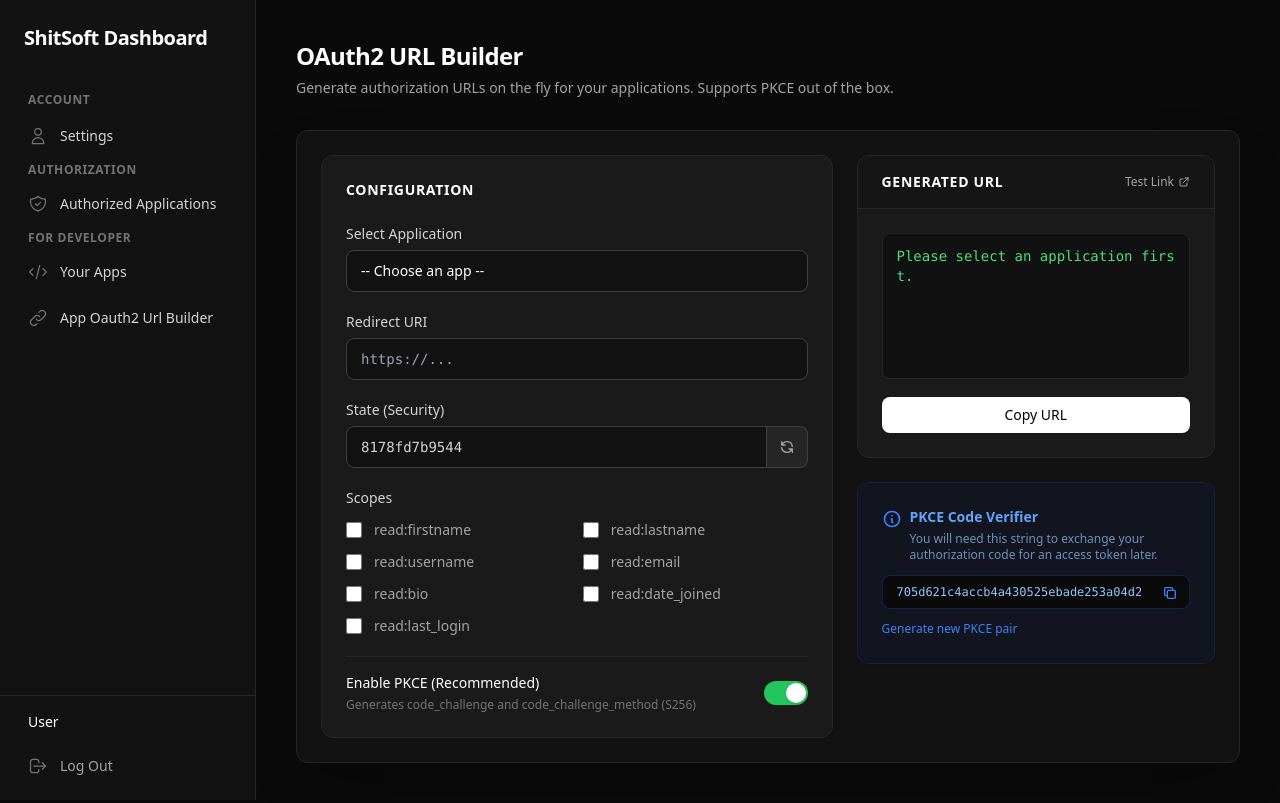
After one commit to ShitSoft31/auth_server, a Django app: template templates/oauth2_provider/url_builder.html in a window 1280 px wide. The commit adds this page. Run offline with Django 5.2, Linux system fonts and the light colour scheme; the template is opened without the code that fills it: most values are stand-ins (such as "Sample title", 1, 10 or a date in 2020); some libraries are stand-ins or nearby versions.

Commit message:
feat(oauth2): add consent page and authorization URL builder
- Add a styled consent template for the authorize endpoint showing the
  requesting application, requested scopes, and a "Not you?" logout
  shortcut
- Add a URL builder page and UrlBuilderView that generate authorize
  URLs with state and PKCE support for the user's own applications
- Expose the builder from the developer sidebar section and use
  distinct icons for the existing entries
- Allow authorization requests without PKCE by disabling PKCE_REQUIRED

```diff
--- a/config/settings.py
+++ b/config/settings.py
@@ -180,7 +180,7 @@ OAUTH2_PROVIDER = {
         "code",
     ],
     # PKCE
-    "PKCE_REQUIRED": True,
+    "PKCE_REQUIRED": False,
     # Token expiration
     "ACCESS_TOKEN_EXPIRE_SECONDS": 900,  # 15 dakika
     "AUTHORIZATION_CODE_EXPIRE_SECONDS": 300,  # 5 dakika
--- a/config/urls.py
+++ b/config/urls.py
@@ -18,8 +18,11 @@ Including another URLconf
 from django.contrib import admin
 from django.urls import path, include
 
+from accounts.views import UrlBuilderView
+
 urlpatterns = [
     # Third-Party Urls
+    path("oauth/url-builder/", UrlBuilderView.as_view(), name="url-builder"),
     path("oauth/", include("oauth2_provider.urls", namespace="oauth2_provider")),
     # First-Party Urls
     path("admin/", admin.site.urls),
--- a/templates/oauth2_provider/base.html
+++ b/templates/oauth2_provider/base.html
@@ -37,15 +37,30 @@
             <p class="px-3 text-xs font-semibold text-neutral-500 uppercase tracking-wider mb-2 mt-6">Authorization</p>
 
             <a href="{% url 'oauth2_provider:authorized-token-list' %}" class="flex items-center px-3 py-2.5 text-sm font-medium rounded-lg text-neutral-300 hover:text-white hover:bg-[#1a1a1a] transition-colors group">
-                <svg class="w-5 h-5 mr-3 text-neutral-500 group-hover:text-neutral-300" fill="none" stroke="currentColor" viewBox="0 0 24 24"><path stroke-linecap="round" stroke-linejoin="round" stroke-width="1.5" d="M15 7a2 2 0 012 2m4 0a6 6 0 01-7.743 5.743L11 17H9v2H7v2H4a1 1 0 01-1-1v-2.586a1 1 0 01.293-.707l5.964-5.964A6 6 0 1121 9z"></path></svg>
+                <!-- Shield Check Icon -->
+                <svg class="w-5 h-5 mr-3 text-neutral-500 group-hover:text-neutral-300" fill="none" stroke="currentColor" viewBox="0 0 24 24">
+                    <path stroke-linecap="round" stroke-linejoin="round" stroke-width="1.5" d="M9 12l2 2 4-4m5.618-4.016A11.955 11.955 0 0112 2.944a11.955 11.955 0 01-8.618 3.04A12.02 12.02 0 003 9c0 5.591 3.824 10.29 9 11.622 5.176-1.332 9-6.03 9-11.622 0-1.042-.133-2.052-.382-3.016z"></path>
+                </svg>
                 Authorized Applications
             </a>
 
             <p class="px-3 text-xs font-semibold text-neutral-500 uppercase tracking-wider mb-2 mt-6">For Developer</p>
 
             <a href="{% url 'oauth2_provider:list' %}" class="flex items-center px-3 py-2.5 text-sm font-medium rounded-lg text-neutral-300 hover:text-white hover:bg-[#1a1a1a] transition-colors group">
-                <svg class="w-5 h-5 mr-3 text-neutral-500 group-hover:text-neutral-300" fill="none" stroke="currentColor" viewBox="0 0 24 24"><path stroke-linecap="round" stroke-linejoin="round" stroke-width="1.5" d="M15 7a2 2 0 012 2m4 0a6 6 0 01-7.743 5.743L11 17H9v2H7v2H4a1 1 0 01-1-1v-2.586a1 1 0 01.293-.707l5.964-5.964A6 6 0 1121 9z"></path></svg>
+                <!-- Code Brackets Icon -->
+                <svg class="w-5 h-5 mr-3 text-neutral-500 group-hover:text-neutral-300" fill="none" stroke="currentColor" viewBox="0 0 24 24">
+                    <path stroke-linecap="round" stroke-linejoin="round" stroke-width="1.5" d="M10 20l4-16m4 4l4 4-4 4M6 16l-4-4 4-4"></path>
+                </svg>
                 Your Apps
+            </a>
+
+            <!-- Not: URL Builder için href kısmını kendi url ismine göre değiştirmeyi unutma -->
+            <a href="{% url 'url-builder' %}" class="flex items-center px-3 py-2.5 text-sm font-medium rounded-lg text-neutral-300 hover:text-white hover:bg-[#1a1a1a] transition-colors group">
+                <!-- Link / Chain Icon -->
+                <svg class="w-5 h-5 mr-3 text-neutral-500 group-hover:text-neutral-300" fill="none" stroke="currentColor" viewBox="0 0 24 24">
+                    <path stroke-linecap="round" stroke-linejoin="round" stroke-width="1.5" d="M13.828 10.172a4 4 0 00-5.656 0l-4 4a4 4 0 105.656 5.656l1.102-1.101m-.758-4.899a4 4 0 005.656 0l4-4a4 4 0 00-5.656-5.656l-1.1 1.1"></path>
+                </svg>
+                App Oauth2 Url Builder
             </a>
         </nav>
 
--- /dev/null
+++ b/templates/oauth2_provider/url_builder.html
@@ -0,0 +1,316 @@
+{% extends "oauth2_provider/base.html" %}
+
+{% block title %}URL Builder | Applications{% endblock %}
+{% block page_title %}OAuth2 URL Builder{% endblock %}
+{% block page_description %}Generate authorization URLs on the fly for your applications. Supports PKCE out of the box.{% endblock %}
+
+{% block content %}
+    <div class="w-full space-y-6">
+
+        <div class="grid grid-cols-1 lg:grid-cols-12 gap-6">
+
+            <!-- Sol Taraf: Ayarlar (Form) -->
+            <div class="lg:col-span-7 space-y-6">
+                <div class="bg-[#1a1a1a] border border-neutral-800 rounded-xl p-6 shadow-sm">
+                    <h3 class="text-sm font-semibold text-white uppercase tracking-wider mb-6">Configuration</h3>
+
+                    <!-- App Selection -->
+                    <div class="mb-5">
+                        <label for="appSelect" class="block text-sm font-medium text-neutral-300 mb-1.5">Select Application</label>
+                        <select id="appSelect" class="w-full bg-[#121212] border border-neutral-700 text-white rounded-lg px-3.5 py-2.5 focus:outline-none focus:border-neutral-500 focus:ring-1 focus:ring-neutral-500 transition-colors sm:text-sm appearance-none cursor-pointer">
+                            <option value="">-- Choose an app --</option>
+                            <!-- JS ile doldurulacak -->
+                        </select>
+                    </div>
+
+                    <!-- Redirect URI -->
+                    <div class="mb-5">
+                        <label for="redirectUri" class="block text-sm font-medium text-neutral-300 mb-1.5">Redirect URI</label>
+                        <input type="url" id="redirectUri" class="w-full bg-[#121212] border border-neutral-700 text-neutral-300 font-mono rounded-lg px-3.5 py-2.5 focus:outline-none focus:border-neutral-500 focus:ring-1 focus:ring-neutral-500 transition-colors sm:text-sm" placeholder="https://...">
+                    </div>
+
+                    <!-- State Parameter -->
+                    <div class="mb-5">
+                        <label for="stateParam" class="block text-sm font-medium text-neutral-300 mb-1.5">State (Security)</label>
+                        <div class="flex">
+                            <input type="text" id="stateParam" class="flex-1 bg-[#121212] border border-neutral-700 text-neutral-300 font-mono rounded-l-lg px-3.5 py-2.5 focus:outline-none focus:border-neutral-500 focus:ring-1 focus:ring-neutral-500 sm:text-sm">
+                            <button type="button" id="btnRefreshState" class="px-3 py-2 bg-neutral-800 border border-l-0 border-neutral-700 rounded-r-lg text-neutral-400 hover:text-white hover:bg-neutral-700 transition-colors focus:outline-none">
+                                <svg class="w-4 h-4" fill="none" stroke="currentColor" viewBox="0 0 24 24"><path stroke-linecap="round" stroke-linejoin="round" stroke-width="2" d="M4 4v5h.582m15.356 2A8.001 8.001 0 004.582 9m0 0H9m11 11v-5h-.581m0 0a8.003 8.003 0 01-15.357-2m15.357 2H15"></path></svg>
+                            </button>
+                        </div>
+                    </div>
+
+                    <!-- Scopes -->
+                    <div class="mb-5">
+                        <label class="block text-sm font-medium text-neutral-300 mb-3">Scopes</label>
+                        <div class="grid grid-cols-1 sm:grid-cols-2 gap-3" id="scopeContainer">
+                            <!-- Django'dan aldığımız scope'lar -->
+                            <label class="flex items-center space-x-3 cursor-pointer group">
+                                <input type="checkbox" value="read:firstname" class="scope-cb w-4 h-4 rounded border-neutral-700 text-neutral-300 focus:ring-neutral-500 bg-[#121212]">
+                                <span class="text-sm text-neutral-400 group-hover:text-neutral-200 transition-colors">read:firstname</span>
+                            </label>
+                            <label class="flex items-center space-x-3 cursor-pointer group">
+                                <input type="checkbox" value="read:lastname" class="scope-cb w-4 h-4 rounded border-neutral-700 text-neutral-300 focus:ring-neutral-500 bg-[#121212]">
+                                <span class="text-sm text-neutral-400 group-hover:text-neutral-200 transition-colors">read:lastname</span>
+                            </label>
+                            <label class="flex items-center space-x-3 cursor-pointer group">
+                                <input type="checkbox" value="read:username" class="scope-cb w-4 h-4 rounded border-neutral-700 text-neutral-300 focus:ring-neutral-500 bg-[#121212]">
+                                <span class="text-sm text-neutral-400 group-hover:text-neutral-200 transition-colors">read:username</span>
+                            </label>
+                            <label class="flex items-center space-x-3 cursor-pointer group">
+                                <input type="checkbox" value="read:email" class="scope-cb w-4 h-4 rounded border-neutral-700 text-neutral-300 focus:ring-neutral-500 bg-[#121212]">
+                                <span class="text-sm text-neutral-400 group-hover:text-neutral-200 transition-colors">read:email</span>
+                            </label>
+                            <label class="flex items-center space-x-3 cursor-pointer group">
+                                <input type="checkbox" value="read:bio" class="scope-cb w-4 h-4 rounded border-neutral-700 text-neutral-300 focus:ring-neutral-500 bg-[#121212]">
+                                <span class="text-sm text-neutral-400 group-hover:text-neutral-200 transition-colors">read:bio</span>
+                            </label>
+                            <label class="flex items-center space-x-3 cursor-pointer group">
+                                <input type="checkbox" value="read:date_joined" class="scope-cb w-4 h-4 rounded border-neutral-700 text-neutral-300 focus:ring-neutral-500 bg-[#121212]">
+                                <span class="text-sm text-neutral-400 group-hover:text-neutral-200 transition-colors">read:date_joined</span>
+                            </label>
+                            <label class="flex items-center space-x-3 cursor-pointer group">
+                                <input type="checkbox" value="read:last_login" class="scope-cb w-4 h-4 rounded border-neutral-700 text-neutral-300 focus:ring-neutral-500 bg-[#121212]">
+                                <span class="text-sm text-neutral-400 group-hover:text-neutral-200 transition-colors">read:last_login</span>
+                            </label>
+                        </div>
+                    </div>
+
+                    <!-- PKCE Toggle -->
+                    <div class="pt-4 border-t border-neutral-800 flex items-center justify-between">
+                        <div>
+                            <h4 class="text-sm font-medium text-white">Enable PKCE (Recommended)</h4>
+                            <p class="text-xs text-neutral-500 mt-1">Generates code_challenge and code_challenge_method (S256)</p>
+                        </div>
+                        <button type="button" id="pkceToggle" class="relative inline-flex h-6 w-11 flex-shrink-0 cursor-pointer rounded-full border-2 border-transparent bg-green-500 transition-colors duration-200 ease-in-out focus:outline-none">
+                            <span id="pkceToggleDot" class="translate-x-5 pointer-events-none inline-block h-5 w-5 transform rounded-full bg-white shadow ring-0 transition duration-200 ease-in-out"></span>
+                        </button>
+                    </div>
+
+                </div>
+            </div>
+
+            <!-- Sağ Taraf: Sonuç (URL ve Verifier) -->
+            <div class="lg:col-span-5 space-y-6">
+                <!-- Generated URL -->
+                <div class="bg-[#1a1a1a] border border-neutral-800 rounded-xl overflow-hidden shadow-sm">
+                    <div class="px-6 py-4 border-b border-neutral-800 bg-[#151515] flex justify-between items-center">
+                        <h3 class="text-sm font-semibold text-white uppercase tracking-wider">Generated URL</h3>
+                        <a id="btnOpenUrl" href="#" target="_blank" class="text-xs text-neutral-400 hover:text-white transition-colors flex items-center">
+                            Test Link <svg class="w-3 h-3 ml-1" fill="none" stroke="currentColor" viewBox="0 0 24 24"><path stroke-linecap="round" stroke-linejoin="round" stroke-width="2" d="M10 6H6a2 2 0 00-2 2v10a2 2 0 002 2h10a2 2 0 002-2v-4M14 4h6m0 0v6m0-6L10 14"></path></svg>
+                        </a>
+                    </div>
+                    <div class="p-6">
+                        <textarea id="resultUrl" rows="6" readonly class="w-full bg-[#111] border border-neutral-800 text-green-400 font-mono rounded-lg px-3.5 py-3 text-sm focus:outline-none resize-none break-all"></textarea>
+                        <button type="button" id="btnCopyUrl" class="mt-3 w-full inline-flex items-center justify-center px-4 py-2 text-sm font-medium text-black bg-white rounded-lg hover:bg-neutral-200 transition-colors shadow-sm focus:outline-none">
+                            Copy URL
+                        </button>
+                    </div>
+                </div>
+
+                <!-- Generated PKCE Verifier (If enabled) -->
+                <div id="verifierContainer" class="bg-blue-950/20 border border-blue-900/30 rounded-xl p-6 shadow-sm">
+                    <div class="flex items-start mb-3">
+                        <svg class="w-5 h-5 text-blue-500 mr-2 shrink-0 mt-0.5" fill="none" stroke="currentColor" viewBox="0 0 24 24"><path stroke-linecap="round" stroke-linejoin="round" stroke-width="2" d="M13 16h-1v-4h-1m1-4h.01M21 12a9 9 0 11-18 0 9 9 0 0118 0z"></path></svg>
+                        <div>
+                            <h4 class="text-sm font-semibold text-blue-400">PKCE Code Verifier</h4>
+                            <p class="text-xs text-blue-300/70 mt-1">You will need this string to exchange your authorization code for an access token later.</p>
+                        </div>
+                    </div>
+                    <div class="relative">
+                        <input type="text" id="codeVerifier" readonly class="w-full bg-[#0a0a0a] border border-blue-900/50 text-blue-300 font-mono rounded-lg px-3.5 py-2 text-xs focus:outline-none pr-12">
+                        <button type="button" id="btnCopyVerifier" class="absolute right-2 top-1.5 text-blue-500 hover:text-blue-300 transition-colors p-1" title="Copy Verifier">
+                            <svg class="w-4 h-4" fill="none" stroke="currentColor" viewBox="0 0 24 24"><path stroke-linecap="round" stroke-linejoin="round" stroke-width="2" d="M8 16H6a2 2 0 01-2-2V6a2 2 0 012-2h8a2 2 0 012 2v2m-6 12h8a2 2 0 002-2v-8a2 2 0 00-2-2h-8a2 2 0 00-2 2v8a2 2 0 002 2z"></path></svg>
+                        </button>
+                    </div>
+                    <button type="button" id="btnRefreshPKCE" class="mt-3 text-xs text-blue-500 hover:text-blue-400 transition-colors underline-offset-2 hover:underline">
+                        Generate new PKCE pair
+                    </button>
+                </div>
+            </div>
+
+        </div>
+    </div>
+{% endblock %}
+
+{% block extra_js %}
+<script>
+    // --- 1. DJANGO'DAN GELEN VERİLER ---
+    // Views.py'den bu veriyi JSON formatında göndermen gerekiyor.
+    // Örnek: context['apps_json'] = json.dumps([{'id': app.client_id, 'name': app.name, 'redirect': app.redirect_uris.split()[0]} for app in request.user.oauth2_provider_application.all()])
+    const appsData = {{ apps_json|safe|default:"[]" }};
+    const authorizeEndpoint = window.location.origin + "{% url 'oauth2_provider:authorize' %}";
+
+    // --- 2. DOM ELEMENTLERİ ---
+    const appSelect = document.getElementById('appSelect');
+    const redirectUriInput = document.getElementById('redirectUri');
+    const stateInput = document.getElementById('stateParam');
+    const resultUrl = document.getElementById('resultUrl');
+    const scopeCbs = document.querySelectorAll('.scope-cb');
+
+    const pkceToggle = document.getElementById('pkceToggle');
+    const pkceToggleDot = document.getElementById('pkceToggleDot');
+    const verifierContainer = document.getElementById('verifierContainer');
+    const codeVerifierInput = document.getElementById('codeVerifier');
+
+    let isPkceEnabled = true;
+    let currentChallenge = "";
+    let currentVerifier = "";
+
+    // --- 3. YARDIMCI FONKSİYONLAR ---
+    const generateRandomString = (length) => {
+        const array = new Uint32Array(length);
+        window.crypto.getRandomValues(array);
+        return Array.from(array, dec => ('0' + dec.toString(16)).substr(-2)).join('').substr(0, length);
+    };
+
+    const generateState = () => {
+        stateInput.value = generateRandomString(12);
+        buildUrl();
+    };
+
+    // --- PKCE (SHA256 & Base64URL) ---
+    function base64urlencode(buffer) {
+        let binary = '';
+        const bytes = new Uint8Array(buffer);
+        for (let i = 0; i < bytes.byteLength; i++) {
+            binary += String.fromCharCode(bytes[i]);
+        }
+        return window.btoa(binary)
+            .replace(/\+/g, '-')
+            .replace(/\//g, '_')
+            .replace(/=+$/, '');
+    }
+
+    async function generatePKCE() {
+        // Generate random verifier
+        const verifier = generateRandomString(43); // 43-128 chars
+
+        // Hash it with SHA-256
+        const encoder = new TextEncoder();
+        const data = encoder.encode(verifier);
+        const hash = await window.crypto.subtle.digest('SHA-256', data);
+
+        // Base64Url Encode
+        const challenge = base64urlencode(hash);
+
+        currentVerifier = verifier;
+        currentChallenge = challenge;
+        codeVerifierInput.value = verifier;
+
+        buildUrl();
+    }
+
+    // --- 4. ANA URL OLUŞTURUCU ---
+    const buildUrl = () => {
+        if (!appSelect.value) {
+            resultUrl.value = "Please select an application first.";
+            return;
+        }
+
+        const url = new URL(authorizeEndpoint);
+        url.searchParams.append('response_type', 'code');
+        url.searchParams.append('client_id', appSelect.value);
+
+        if (redirectUriInput.value.trim()) {
+            url.searchParams.append('redirect_uri', redirectUriInput.value.trim());
+        }
+
+        if (stateInput.value.trim()) {
+            url.searchParams.append('state', stateInput.value.trim());
+        }
+
+        const selectedScopes = Array.from(scopeCbs).filter(cb => cb.checked).map(cb => cb.value);
+        if (selectedScopes.length > 0) {
+            url.searchParams.append('scope', selectedScopes.join(' '));
+        }
+
+        if (isPkceEnabled && currentChallenge) {
+            url.searchParams.append('code_challenge', currentChallenge);
+            url.searchParams.append('code_challenge_method', 'S256');
+        }
+
+        // JS URL objesi space karakterini + yapar, DOT genelde %20 sever, temizleyelim:
+        const finalUrlStr = url.toString().replace(/\+/g, '%20');
+
+        resultUrl.value = finalUrlStr;
+        document.getElementById('btnOpenUrl').href = finalUrlStr;
+    };
+
+
+    // --- 5. EVENT LISTENERS ---
+
+    // Uygulama listesini doldur
+    if(appsData && appsData.length > 0){
+        appsData.forEach(app => {
+            const opt = document.createElement('option');
+            opt.value = app.id;
+            opt.textContent = app.name;
+            // dataya redirect uri'yi da gömelim
+            opt.dataset.redirect = app.redirect || '';
+            appSelect.appendChild(opt);
+        });
+    }
+
+    appSelect.addEventListener('change', (e) => {
+        const selectedOption = e.target.options[e.target.selectedIndex];
+        if (selectedOption.dataset.redirect) {
+            redirectUriInput.value = selectedOption.dataset.redirect;
+        } else {
+            redirectUriInput.value = '';
+        }
+        buildUrl();
+    });
+
+    redirectUriInput.addEventListener('input', buildUrl);
+    stateInput.addEventListener('input', buildUrl);
+    scopeCbs.forEach(cb => cb.addEventListener('change', buildUrl));
+
+    document.getElementById('btnRefreshState').addEventListener('click', generateState);
+    document.getElementById('btnRefreshPKCE').addEventListener('click', generatePKCE);
+
+    // PKCE Toggle Animasyon ve Mantığı
+    pkceToggle.addEventListener('click', () => {
+        isPkceEnabled = !isPkceEnabled;
+        if(isPkceEnabled) {
+            pkceToggle.classList.replace('bg-neutral-600', 'bg-green-500');
+            pkceToggleDot.classList.replace('translate-x-0', 'translate-x-5');
+            verifierContainer.classList.remove('hidden');
+            if(!currentChallenge) generatePKCE();
+            else buildUrl();
+        } else {
+            pkceToggle.classList.replace('bg-green-500', 'bg-neutral-600');
+            pkceToggleDot.classList.replace('translate-x-5', 'translate-x-0');
+            verifierContainer.classList.add('hidden');
+            buildUrl();
+        }
+    });
+
+    // Copy URL
+    document.getElementById('btnCopyUrl').addEventListener('click', (e) => {
+        resultUrl.select();
+        document.execCommand('copy');
+        const btn = e.target;
+        const originalText = btn.innerHTML;
+        btn.innerHTML = `<svg class="w-4 h-4 mr-2" fill="none" stroke="currentColor" viewBox="0 0 24 24"><path stroke-linecap="round" stroke-linejoin="round" stroke-width="2" d="M5 13l4 4L19 7"></path></svg> Copied!`;
+        setTimeout(() => btn.innerHTML = originalText, 2000);
+    });
+
+    // Copy Verifier
+    document.getElementById('btnCopyVerifier').addEventListener('click', (e) => {
+        codeVerifierInput.select();
+        document.execCommand('copy');
+        // İkonu tik yapalım geçici
+        const btn = document.getElementById('btnCopyVerifier');
+        btn.innerHTML = `<svg class="w-4 h-4 text-green-400" fill="none" stroke="currentColor" viewBox="0 0 24 24"><path stroke-linecap="round" stroke-linejoin="round" stroke-width="2" d="M5 13l4 4L19 7"></path></svg>`;
+        setTimeout(() => {
+            btn.innerHTML = `<svg class="w-4 h-4" fill="none" stroke="currentColor" viewBox="0 0 24 24"><path stroke-linecap="round" stroke-linejoin="round" stroke-width="2" d="M8 16H6a2 2 0 01-2-2V6a2 2 0 012-2h8a2 2 0 012 2v2m-6 12h8a2 2 0 002-2v-8a2 2 0 00-2-2h-8a2 2 0 00-2 2v8a2 2 0 002 2z"></path></svg>`;
+        }, 2000);
+    });
+
+    // Init
+    generateState();
+    generatePKCE();
+
+</script>
+{% endblock %}
```
Also changed, not shown: accounts/views.py (+32 -0 lines), templates/oauth2_provider/authorize.html (added, +113 -0 lines).
